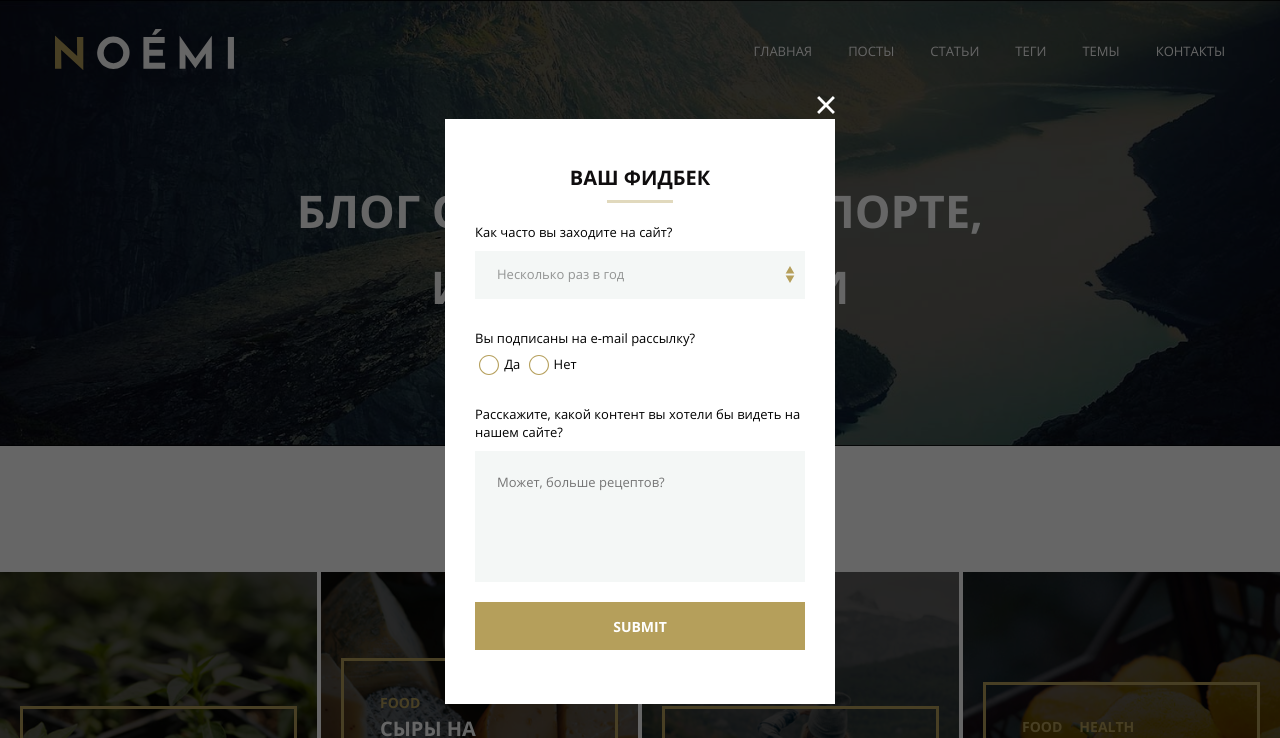
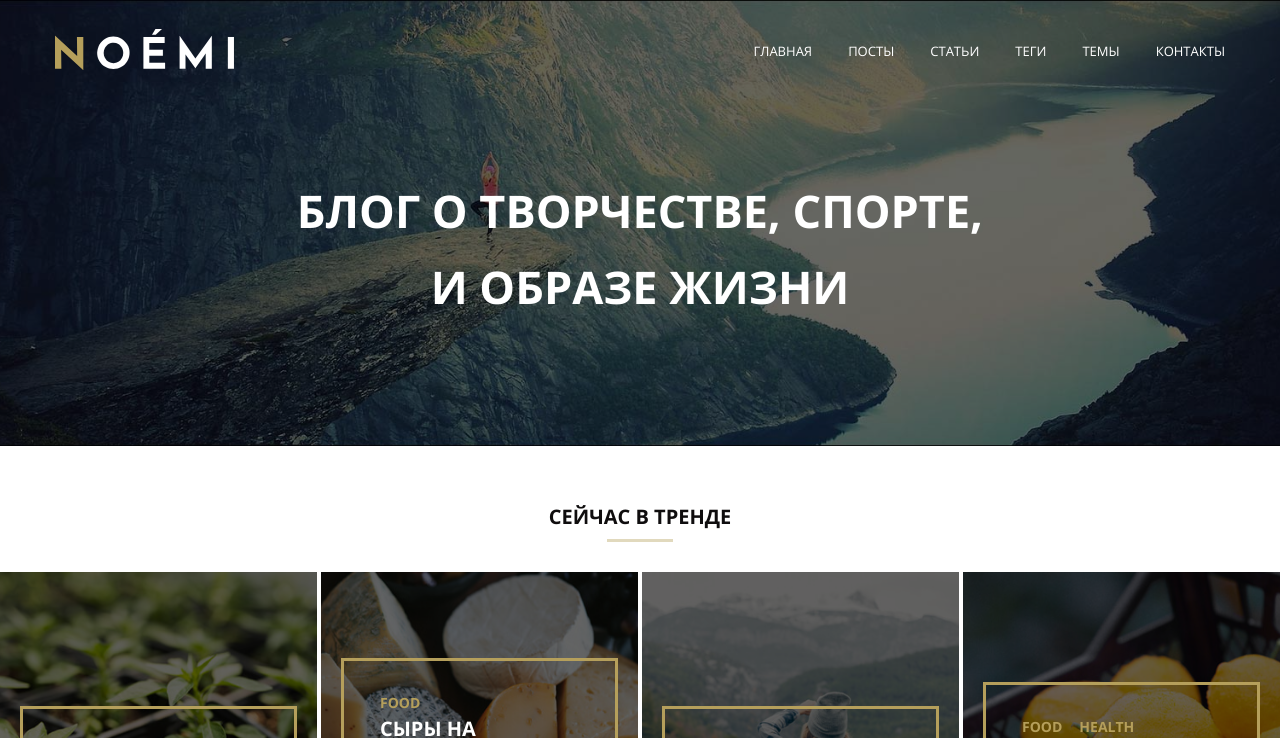
Before and after one commit to zausenets/diploma, a plain HTML site: page index.html in a window 1280 px wide. Shown: the top 738 px of the page. Drawn offline with Linux system fonts and the light colour scheme; files whose address does not match are found by name.

Commit message:
Add files via upload

```diff
--- a/index.html
+++ b/index.html
@@ -367,7 +367,7 @@
     </div>
   </section>
   <!-- ----------------------------------------------------------------- -->
-  <div class="pop-up">
+  <div class="pop-up _hidden">
     <div class="pop-up__box">
       <button class="pop-up__close"><span class="visually-hidden">Закрыть</span></button>
       <div class="pop-up__content">
```
